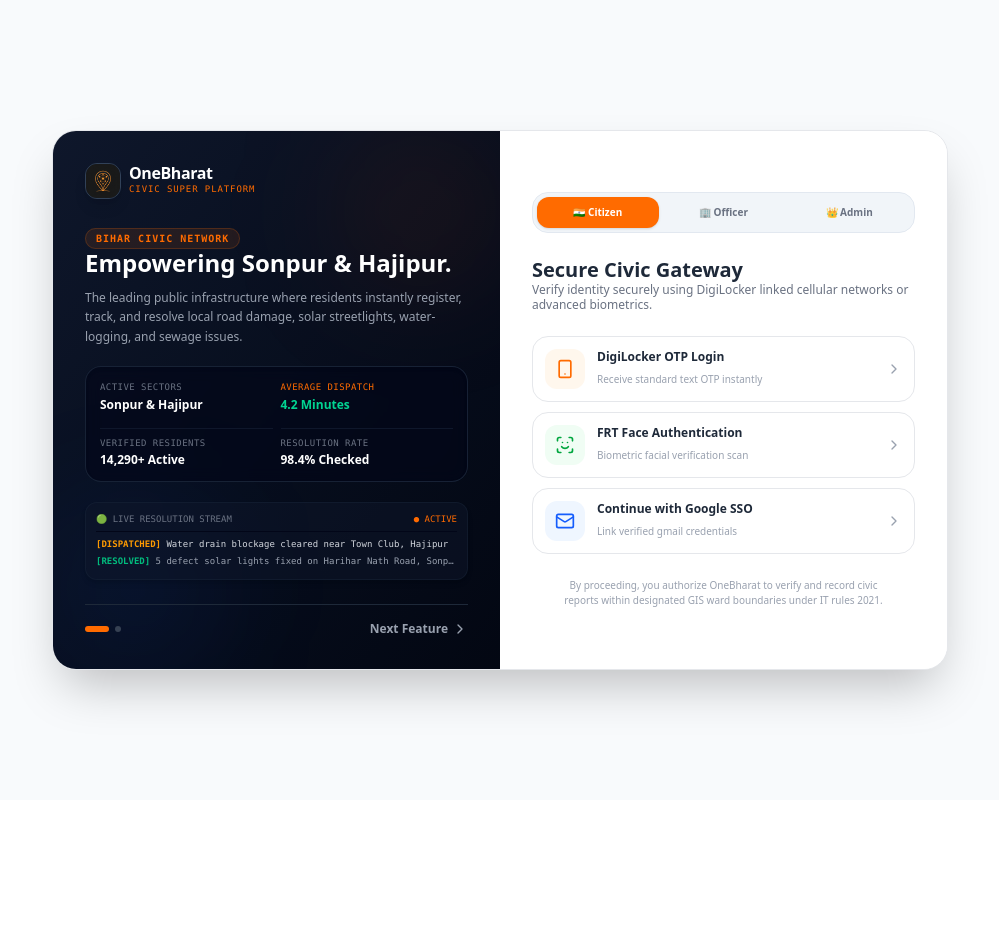
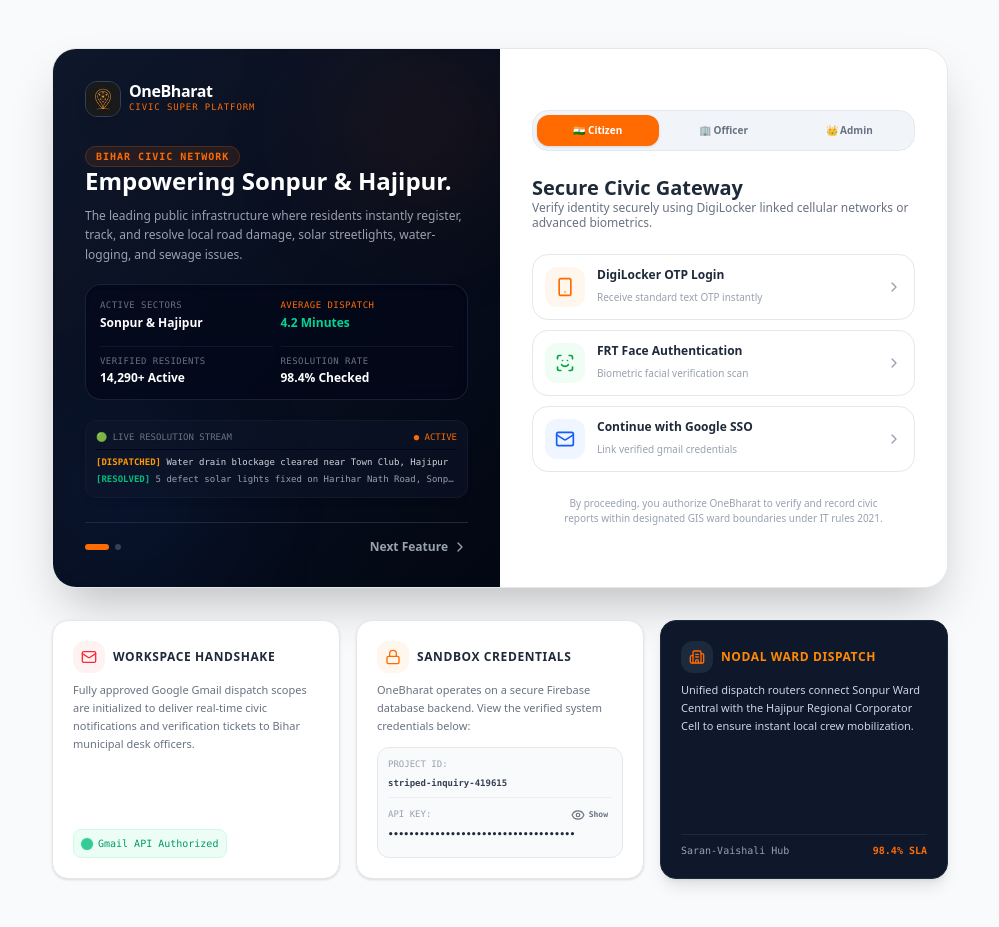
Before and after one commit to Niketraj08/one-bharat-mission-, a React (Vite) app: page / in a window 1280 px wide. Both pictures are taken after a click on the button "Skip Intro". Shown: the whole page, without its empty margins (140-1139 px from the left). Before the commit the page ends 800 px from the top, so only its background shows below. Built offline with nearby package versions, Linux system fonts and the light colour scheme.

Commit message:
feat(auth): add password visibility toggle to credentials
Implement show/hide functionality for API and credentials fields to improve security and user experience during authentication.

```diff
--- a/src/components/WelcomeAuth.tsx
+++ b/src/components/WelcomeAuth.tsx
@@ -18,7 +18,9 @@ import {
   ScanFace,
   Lock,
   Building2,
-  Key
+  Key,
+  Eye,
+  EyeOff
 } from "lucide-react";
 import { motion, AnimatePresence } from "motion/react";
 
@@ -35,6 +37,7 @@ export const WelcomeAuth: React.FC<WelcomeAuthProps> = ({ onLoginSuccess }) => {
   const [otpSent, setOtpSent] = useState(false);
   const [faceScanning, setFaceScanning] = useState(false);
   const [faceComplete, setFaceComplete] = useState(false);
+  const [showApiKey, setShowApiKey] = useState(false);
 
   // Officer States
   const [officerBadge, setOfficerBadge] = useState("OB-OFF-882");
@@ -81,7 +84,7 @@ export const WelcomeAuth: React.FC<WelcomeAuthProps> = ({ onLoginSuccess }) => {
   };
 
   return (
-    <div id="welcome-onboarding-auth" className="min-h-screen bg-[#F8FAFC] flex items-center justify-center p-4">
+    <div id="welcome-onboarding-auth" className="min-h-screen bg-[#F8FAFC] flex flex-col items-center justify-center py-12 px-4 gap-6 max-w-6xl mx-auto">
       <div className="max-w-4xl w-full bg-white border border-gray-200 rounded-3xl overflow-hidden shadow-2xl grid grid-cols-1 md:grid-cols-2 min-h-[540px]">
 
         {/* BRANDING & SLIDES (LEFT PANEL) */}
@@ -539,6 +542,103 @@ export const WelcomeAuth: React.FC<WelcomeAuthProps> = ({ onLoginSuccess }) => {
         </div>
 
       </div>
+
+      {/* ADDITIONAL LANDING PAGE CARDS - CITIZEN DIRECTORY & FIREBASE CREDENTIALS */}
+      <div className="w-full max-w-4xl grid grid-cols-1 md:grid-cols-3 gap-4 mt-2">
+
+        {/* CARD 1: GOOGLE WORKSPACE DISPATCH STATUS */}
+        <div className="bg-white border border-gray-200 rounded-2xl p-5 shadow-sm space-y-3 flex flex-col justify-between">
+          <div className="space-y-2">
+            <div className="flex items-center gap-2">
+              <div className="p-2 bg-red-50 text-red-500 rounded-xl">
+                <Mail className="w-4 h-4" />
+              </div>
+              <h4 className="font-sans font-bold text-xs text-gray-800 uppercase tracking-wider">
+                Workspace Handshake
+              </h4>
+            </div>
+            <p className="text-[11px] text-gray-500 leading-relaxed">
+              Fully approved Google Gmail dispatch scopes are initialized to deliver real-time civic notifications and verification tickets to Bihar municipal desk officers.
+            </p>
+          </div>
+          <div className="flex items-center gap-1.5 text-[10px] font-mono text-emerald-600 bg-emerald-50 px-2 py-1.5 rounded-lg border border-emerald-100 self-start">
+            <span className="w-2.5 h-2.5 rounded-full bg-emerald-500 animate-ping" />
+            <span>Gmail API Authorized</span>
+          </div>
+        </div>
+
+        {/* CARD 2: FIREBASE SECURE SYSTEM GATEWAY (SHOW/HIDE API KEY) */}
+        <div className="bg-white border border-gray-200 rounded-2xl p-5 shadow-sm space-y-3 flex flex-col justify-between">
+          <div className="space-y-2">
+            <div className="flex items-center gap-2">
+              <div className="p-2 bg-orange-50 text-[#FF6B00] rounded-xl">
+                <Lock className="w-4 h-4" />
+              </div>
+              <h4 className="font-sans font-bold text-xs text-gray-800 uppercase tracking-wider">
+                Sandbox Credentials
+              </h4>
+            </div>
+            <p className="text-[11px] text-gray-500 leading-relaxed">
+              OneBharat operates on a secure Firebase database backend. View the verified system credentials below:
+            </p>
+          </div>
+
+          <div className="space-y-1.5 bg-slate-50 p-2.5 rounded-xl border border-gray-200 font-mono text-[9px] text-gray-600 relative">
+            <p className="text-gray-400">PROJECT ID:</p>
+            <p className="font-bold text-gray-700 truncate">striped-inquiry-419615</p>
+
+            <div className="border-t border-gray-200/60 my-1.5 pt-1.5">
+              <div className="flex items-center justify-between">
+                <span className="text-gray-400">API KEY:</span>
+                <button
+                  type="button"
+                  onClick={() => setShowApiKey(!showApiKey)}
+                  className="p-1 hover:bg-gray-200 text-gray-500 hover:text-[#FF6B00] rounded transition-all flex items-center gap-1 cursor-pointer"
+                  title={showApiKey ? "Hide Key" : "Show Key"}
+                >
+                  {showApiKey ? (
+                    <>
+                      <EyeOff className="w-3.5 h-3.5" />
+                      <span className="text-[8px] font-bold">Hide</span>
+                    </>
+                  ) : (
+                    <>
+                      <Eye className="w-3.5 h-3.5" />
+                      <span className="text-[8px] font-bold">Show</span>
+                    </>
+                  )}
+                </button>
+              </div>
+              <p className="font-bold text-gray-800 tracking-tight font-mono truncate mt-0.5 select-all">
+                {showApiKey ? "AIzaSyBPOws4NoxcGK-HjHCiCQY89H-84sjOgVM" : "••••••••••••••••••••••••••••••••••••"}
+              </p>
+            </div>
+          </div>
+        </div>
+
+        {/* CARD 3: BIHAR DISTRICT SUPER-NETWORK DIRECTORY */}
+        <div className="bg-slate-900 border border-slate-800 text-white rounded-2xl p-5 shadow-lg space-y-3 flex flex-col justify-between">
+          <div className="space-y-2">
+            <div className="flex items-center gap-2">
+              <div className="p-2 bg-slate-800 text-[#FF6B00] rounded-xl">
+                <Building2 className="w-4 h-4" />
+              </div>
+              <h4 className="font-sans font-bold text-xs text-orange-400 uppercase tracking-wider">
+                Nodal Ward Dispatch
+              </h4>
+            </div>
+            <p className="text-[11px] text-slate-300 leading-relaxed">
+              Unified dispatch routers connect Sonpur Ward Central with the Hajipur Regional Corporator Cell to ensure instant local crew mobilization.
+            </p>
+          </div>
+          <div className="flex items-center justify-between text-[10px] font-mono text-gray-400 border-t border-slate-800 pt-2">
+            <span>Saran-Vaishali Hub</span>
+            <span className="text-[#FF6B00] font-bold">98.4% SLA</span>
+          </div>
+        </div>
+
+      </div>
+
     </div>
   );
 };
```
